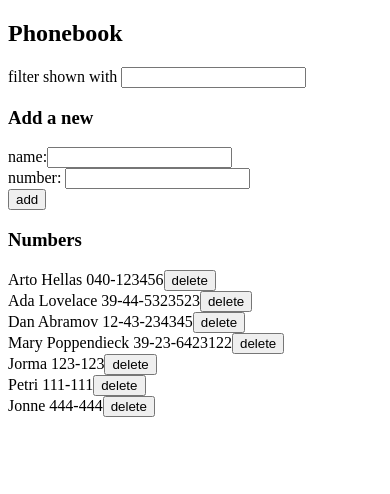
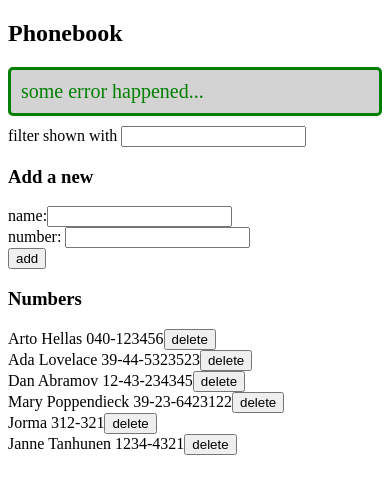
Before and after one commit to Tatuu5/fspalautukset, a React app in the folder osa2/puhelinluettelo/: page / in a window 390 px wide. Shown: the top 494 px of the page. Built offline with nearby package versions, Linux system fonts and the light colour scheme; data requests are answered from the project's data file; the HTML template or start-up script is replaced by a standard one.

Commit message:
phonebook step11 done

```diff
--- a/osa2/puhelinluettelo/db.json
+++ b/osa2/puhelinluettelo/db.json
@@ -21,19 +21,14 @@
       "id": "4"
     },
     {
-      "id": "80b6",
       "name": "Jorma",
-      "number": "123-123"
+      "number": "312-321",
+      "id": "80b6"
     },
     {
-      "id": "9eb8",
-      "name": "Petri",
-      "number": "111-111"
-    },
-    {
-      "id": "436a",
-      "name": "Jonne",
-      "number": "444-444"
+      "name": "Janne Tanhunen",
+      "number": "1234-4321",
+      "id": "984b"
     }
   ]
 }
--- a/osa2/puhelinluettelo/src/App.jsx
+++ b/osa2/puhelinluettelo/src/App.jsx
@@ -7,6 +7,8 @@ const App = () => {
   const [newName, setNewName] = useState('')
   const [newNumber, setNewNumber] = useState('')
   const [newFiltering, setNewFiltering] = useState('')
+  const [errorMessage, setErrorMessage] = useState('some error happened...')
+
 
   useEffect(() => {
     personService
@@ -38,6 +40,8 @@ const App = () => {
           setPersons(persons.map(person => person.id !== personToUpdate.id ? person : returnedPerson))
           setNewName('')
           setNewNumber('')
+          setErrorMessage(`Updated ${returnedPerson.name}`)
+          setTimeout(() => setErrorMessage(null), 2500)
         })
       }
     } else {
@@ -46,6 +50,8 @@ const App = () => {
         setPersons(persons.concat(returnedPerson))
         setNewName('')
         setNewNumber('')
+        setErrorMessage(`Added ${returnedPerson.name}`)
+        setTimeout(() => setErrorMessage(null), 2500)
       })
       .catch(error => {console.log('fail')})
     }
@@ -73,6 +79,10 @@ const App = () => {
       personService.deleteFromServer(person.id)
       .then(response => {setPersons(persons.filter(p => p.id !== person.id))
         console.log('person deleted succesfully')
+        setErrorMessage(`Deleted ${person.name}`)
+        setTimeout(() => {
+          setErrorMessage(null)
+        }, 2500)
       })
       .catch(error => {
         console.log('Error deleting person', error)
@@ -84,6 +94,8 @@ const App = () => {
   return (
     <div>
       <h2>Phonebook</h2>
+
+      <Notification message={errorMessage}/>
 
       <Filter filtering={newFiltering} onChangeFilter={handleFiltering}/>
 
@@ -141,6 +153,18 @@ const PersonForm = (props) => {
   )
 }
 
+const Notification = ({ message }) => {
+  if (message === null) {
+    return null
+  }
+
+  return (
+    <div className="success">
+      {message}
+    </div>
+  )
+}
+
 const Filter = (props) => {
   return(
   <div>
--- /dev/null
+++ b/osa2/puhelinluettelo/src/index.css
@@ -0,0 +1,9 @@
+.success {
+    color: green;
+    background: lightgrey;
+    font-size: 20px;
+    border-style: solid;
+    border-radius: 5px;
+    padding: 10px;
+    margin-bottom: 10px;
+  }
--- a/osa2/puhelinluettelo/src/main.jsx
+++ b/osa2/puhelinluettelo/src/main.jsx
@@ -2,6 +2,8 @@ import ReactDOM from 'react-dom/client'
 
 import App from './App'
 
+import './index.css'
+
 ReactDOM.createRoot(document.getElementById('root')).render(
   <App />
 )
```
